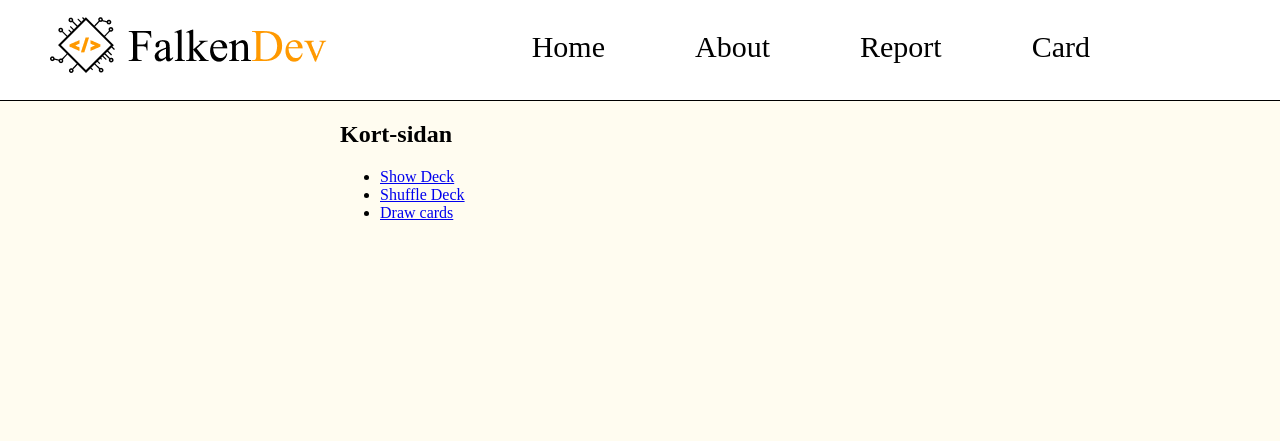
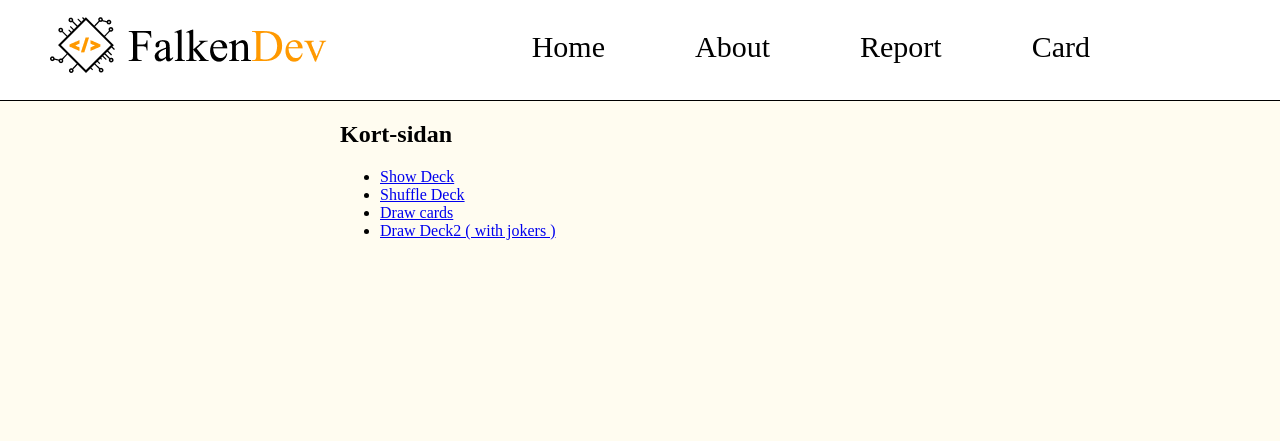
Before and after one commit to FalkenDev/Mvc, a Symfony app: template templates/card.html.twig in a window 1280 px wide; the page is wider, and only the part inside the window is pictured. Shown: the top 441 px of that part. Run offline with Twig, Linux system fonts and the light colour scheme; the template is opened without the code that fills it, so the values that code supplies are empty; some libraries are stand-ins or nearby versions.

Commit message:
Added navigation to deck2 ( deck with 2 jokers )

```diff
--- a/templates/card.html.twig
+++ b/templates/card.html.twig
@@ -6,6 +6,7 @@
         <li><a href="{{ path("deck") }}">Show Deck</a></li>
         <li><a href="{{ path("shuffle") }}">Shuffle Deck</a></li>
         <li><a href="{{ path("draw") }}">Draw cards</a></li>
+        <li><a href="{{ path("deckWithJoker") }}">Draw Deck2 ( with jokers )</a></li>
     </ul>
     </section>
     {% include "inc/footer.html.twig" %}
```
